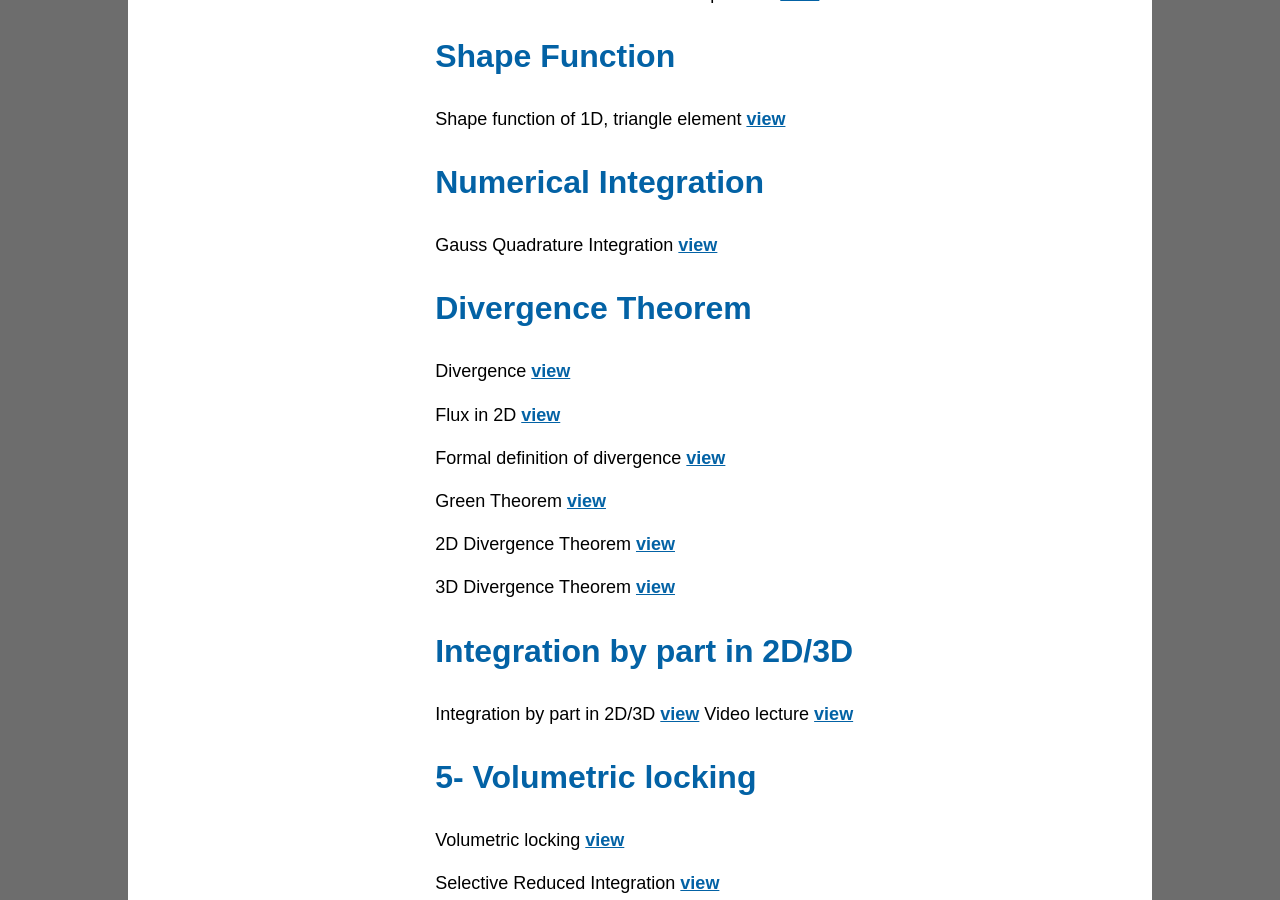
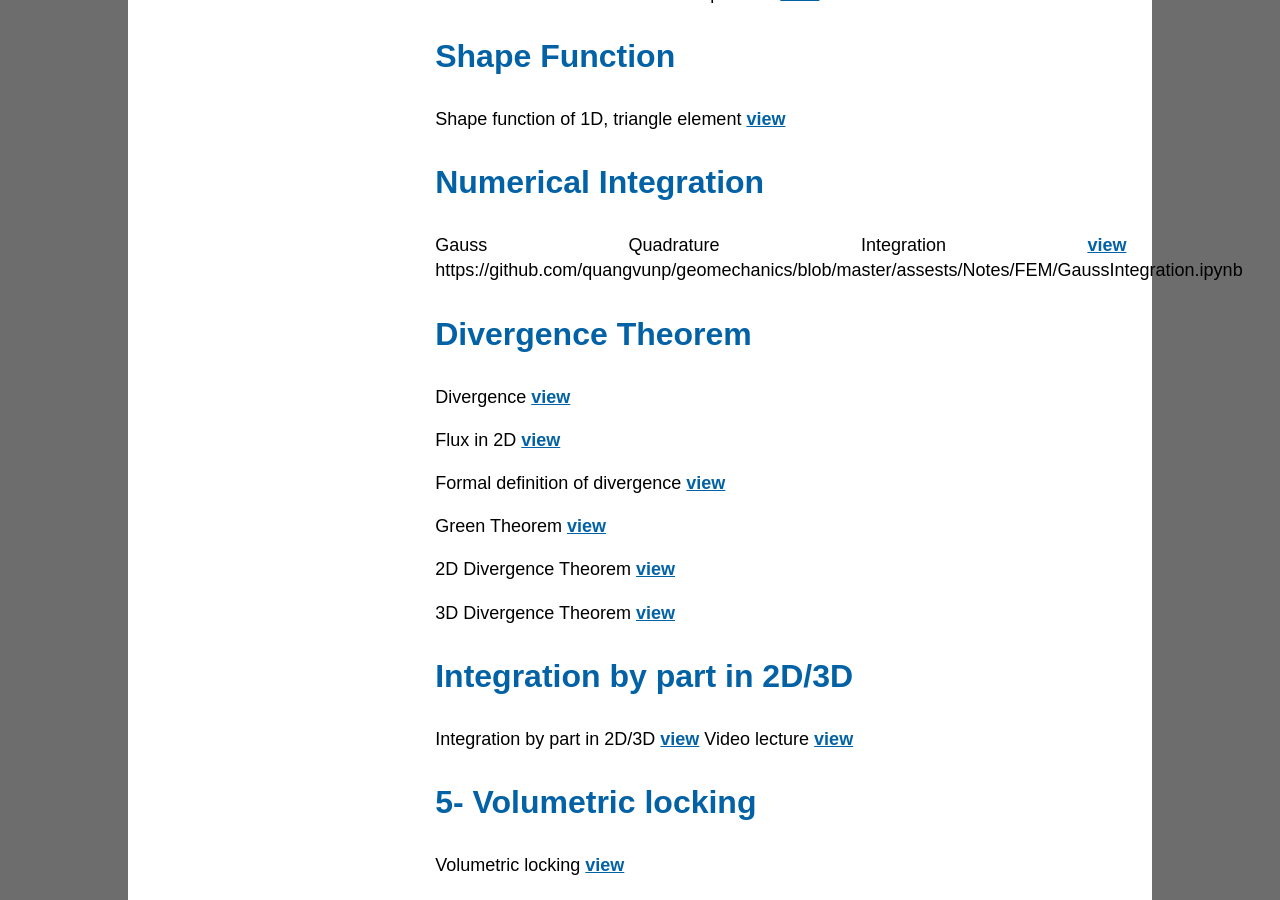
Before and after one commit to quangvunp/geomechanics, a Jekyll site: the page built from FEM.md, in a window 1280 px wide and 900 px high, scrolled down 870 px. Built offline with Jekyll 4.4.1, drawn with Linux system fonts in a browser that asks for light colours; some of the changed lines change nothing that is shown.

Commit message:
Update FEM.md

```diff
--- a/FEM.md
+++ b/FEM.md
@@ -26,6 +26,7 @@
 
 <h1> Numerical Integration </h1>
 Gauss Quadrature Integration [view]({{ site.url }}/assests/Notes/FEM/GaussIntegration.pdf)
+https://github.com/quangvunp/geomechanics/blob/master/assests/Notes/FEM/GaussIntegration.ipynb
 
 <h1> Divergence Theorem </h1>
 Divergence [view](https://www.khanacademy.org/math/multivariable-calculus/multivariable-derivatives/divergence-and-curl-articles/a/divergence)
```
